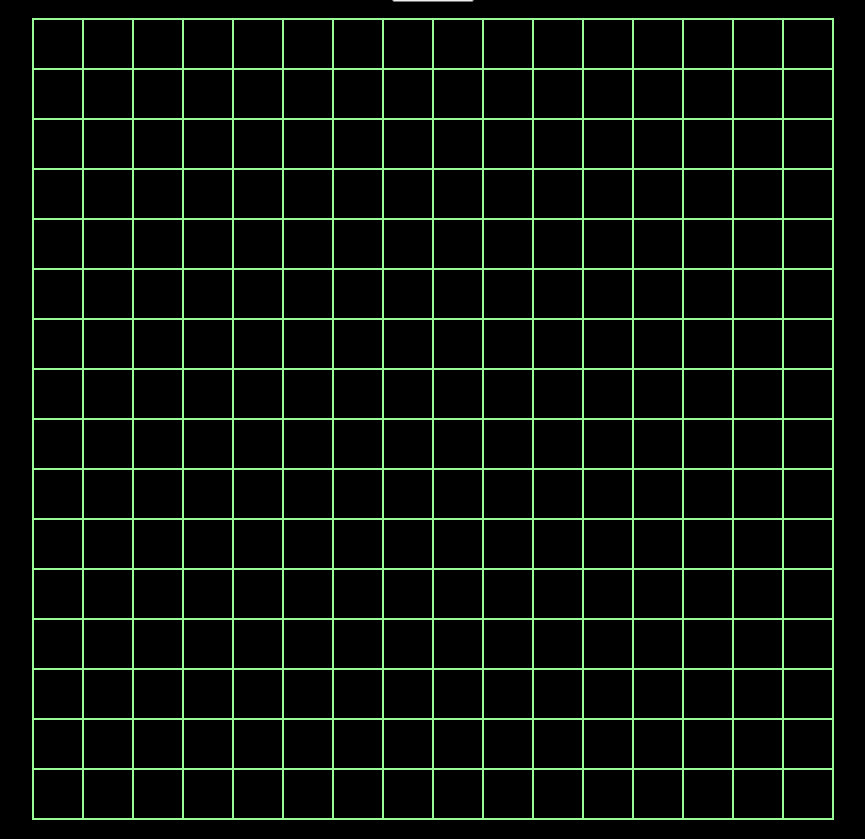
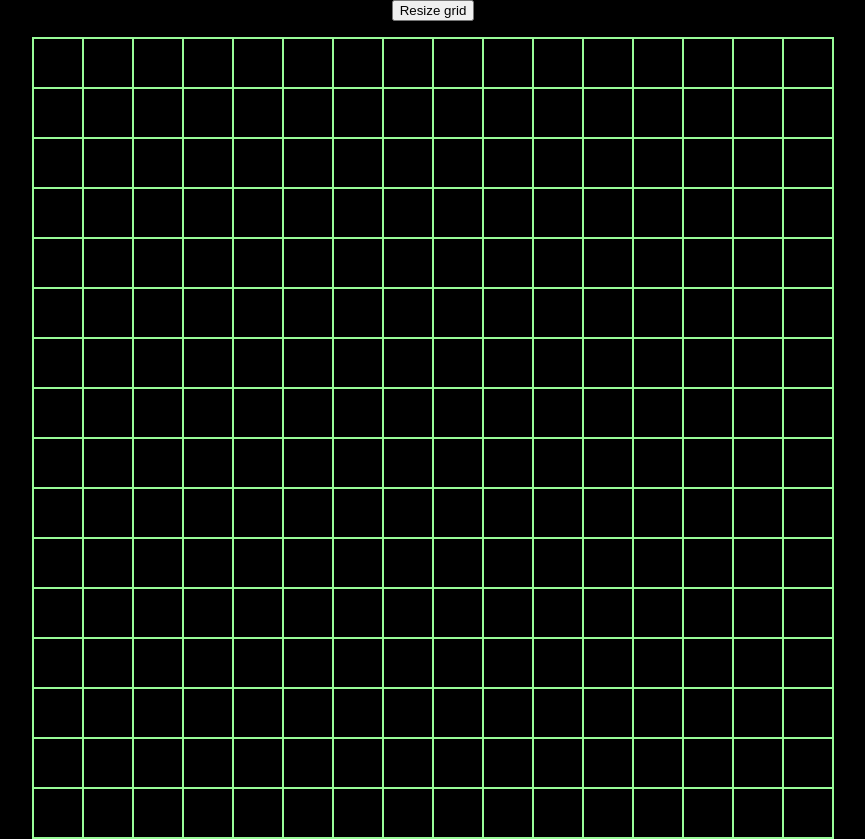
Before and after one commit to kathode/etch-a-sketch, a plain HTML site: page index.html in a window 1280 px wide. Shown: the whole page, without its empty margins (207-1072 px from the left). Drawn offline with Linux system fonts and the light colour scheme.

Commit message:
Fix resize grid button disappearing when grid overflows

```diff
--- a/index.css
+++ b/index.css
@@ -6,7 +6,7 @@ body {
 
   display: flex;
   flex-direction: column;
-  justify-content: center;
+  justify-content: safe center;
   align-items: center;
 
   gap: 1rem;
```
